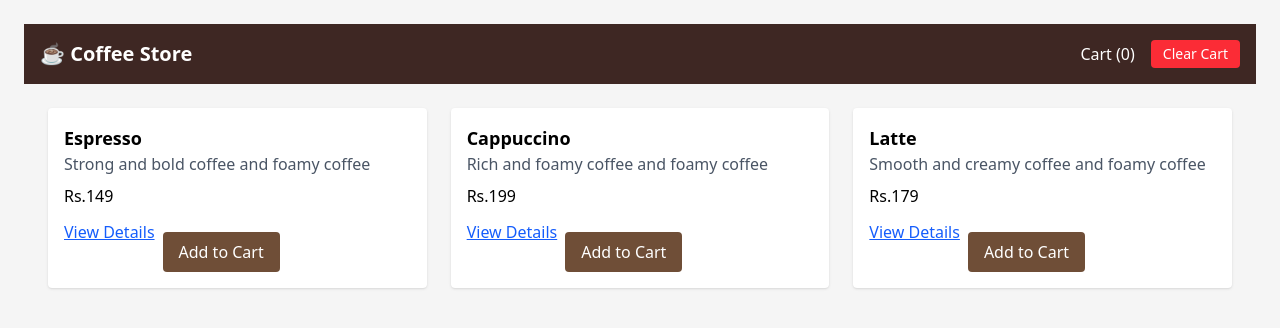
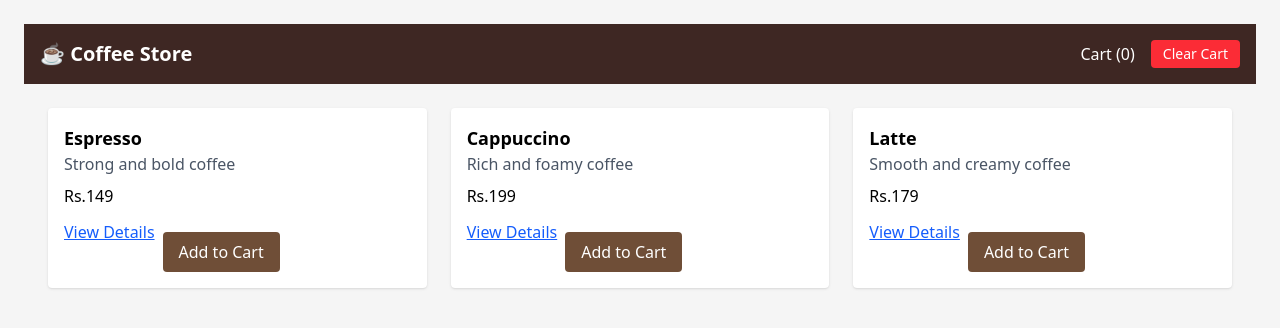
Before and after one commit to Matrix7043/coffee-ui, a React (Vite) app: page / in a window 1280 px wide. Shown: the top 328 px of the page. Built offline with nearby package versions, Linux system fonts and the light colour scheme.

Commit message:
Fixed the description bug present in the CoffeeCard Component

```diff
--- a/src/components/CoffeeCard.jsx
+++ b/src/components/CoffeeCard.jsx
@@ -8,7 +8,7 @@
   return (
     <div className="bg-white p-4 rounded shadow">
       <h2 className="text-lg font-bold">{name}</h2>
-      <p className="text-gray-600">{description} and foamy coffee</p>
+      <p className="text-gray-600">{description}</p>
       <p className="front-semibold mt-2">Rs.{price}</p>
 
       <div className="flex gap-2 mt-3">
```
